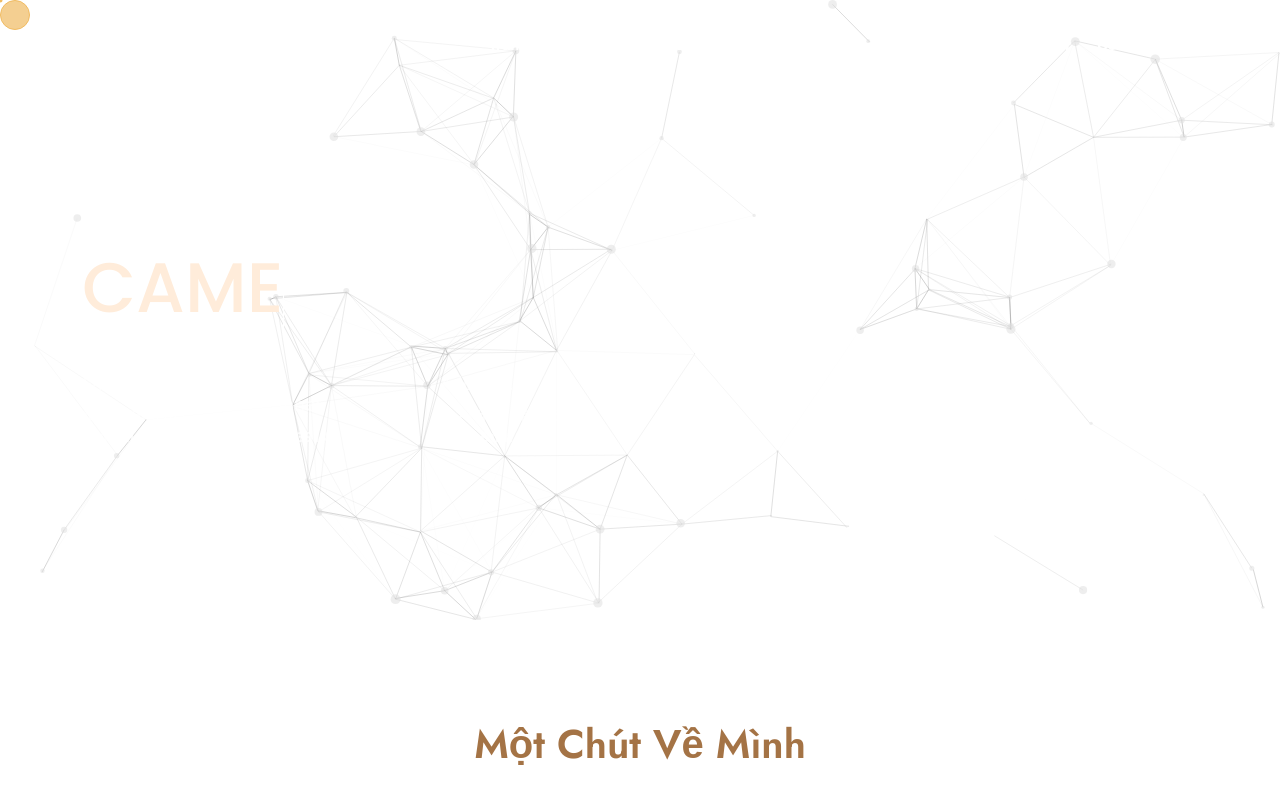
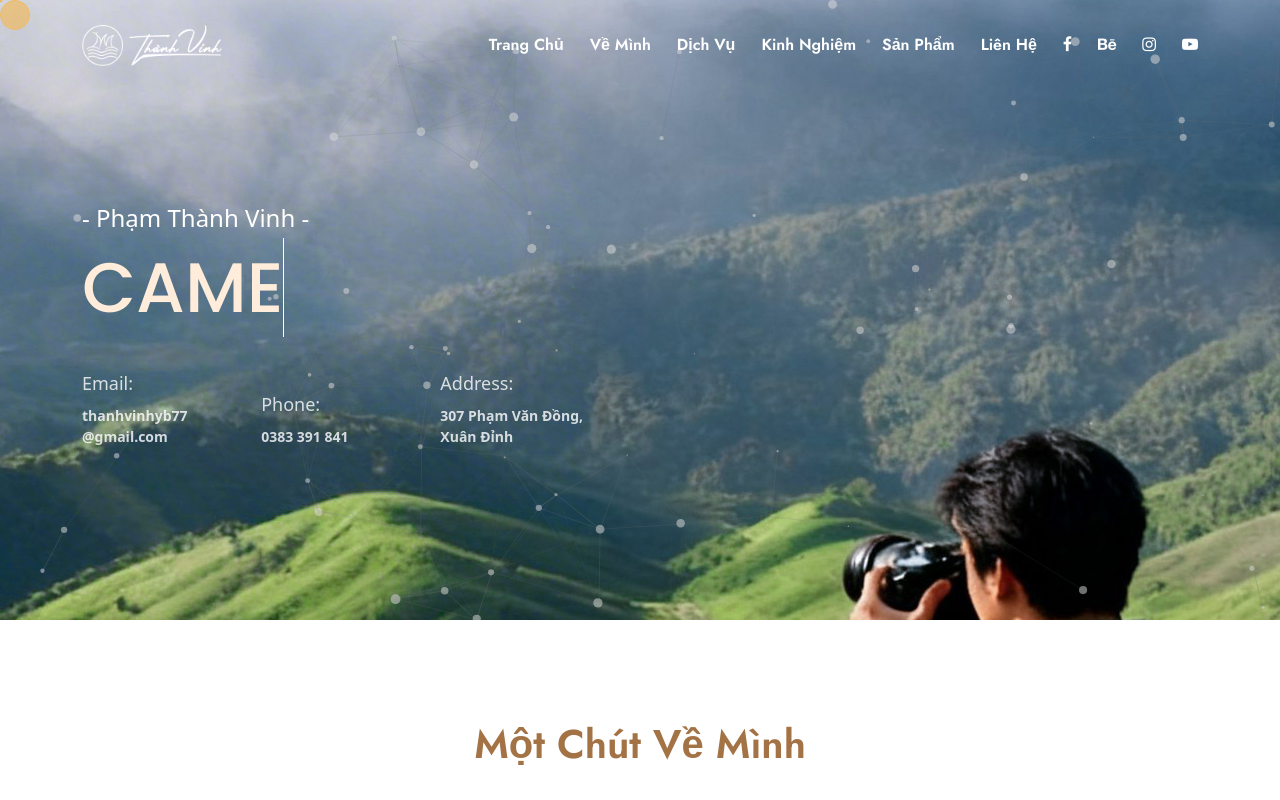
Before and after one commit to Ptvinh77/profile_ptv, a plain HTML site: page index.html in a window 1280 px wide. Shown: the top 800 px of the page. Drawn offline with nearby package versions, Linux system fonts and the light colour scheme; the site is published under a folder, as on GitHub Pages, so addresses that start at the root find nothing.

Commit message:
Update background image path in home section

```diff
--- a/index.html
+++ b/index.html
@@ -207,7 +207,7 @@
 	<!-- END NAVBAR-->
 
 	<!-- START HOME -->
-	<section data-stellar-background-ratio="0.3"  id="home" class="home_bg" style="background-image: url('/assets/img/bg1.jpg'); background-position: center center;">
+	<section data-stellar-background-ratio="0.3"  id="home" class="home_bg" style="background-image: url('./assets/img/bg1.jpg'); background-position: center center;">
 	<div id="particles-js"></div>
 		<div class="container">
 			<div class="row">
```
